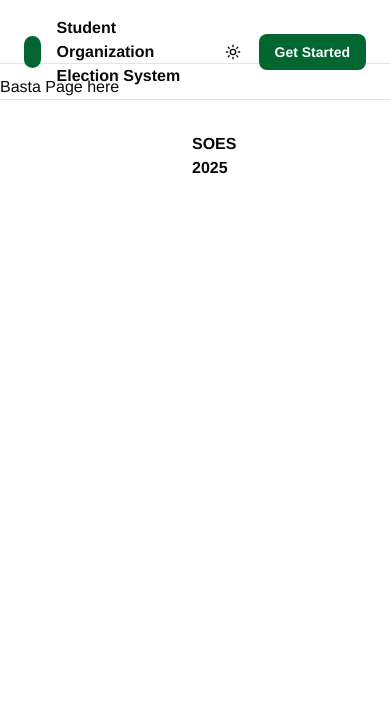
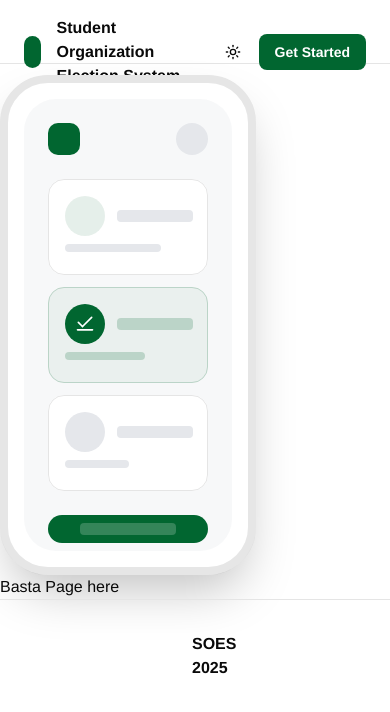
Before and after one commit to CSci-153-Web-Systems-and-Technologies/batch-2025-soes-web, a Next.js app: page / in a window 390 px wide. Shown: the top 712 px of the page. Built offline with nearby package versions, Linux system fonts and the light colour scheme.

Commit message:
Adds landing page body with phone UI
Implements the body of the landing page, which includes a phone UI component to showcase the application's interface and features.

The phone UI simulates an application interface, providing a visual representation of key functionalities.

```diff
--- a/app/components/ModeToggle.tsx
+++ b/app/components/ModeToggle.tsx
@@ -3,14 +3,14 @@
 import * as React from "react";
 import { Moon, Sun } from "lucide-react";
 import { useTheme } from "next-themes";
-
 import { Button } from "@/components/ui/button";
 
 export function ModeToggle() {
   const { theme, setTheme } = useTheme();
 
   return (
-    <Button className="hover:bg-black/0"
+    <Button
+      className="hover:bg-black/0"
       variant="ghost"
       size="icon"
       onClick={() => setTheme(theme === "light" ? "dark" : "light")}
--- /dev/null
+++ b/app/components/Phone.tsx
@@ -0,0 +1,47 @@
+import React from "react";
+import { CheckLine } from "lucide-react";
+
+const Phone = () => {
+  return (
+    <div className="w-64 h-[500px] px-6 pt-6 pb-2 bg-white rounded-[48px] shadow-2xl outline outline-8 outline-offset-[-8px] outline-neutral-950/10 inline-flex flex-col justify-start items-start">
+      <div className="self-stretch h-[452px] pl-6 pt-6 pb-4 bg-gray-200/30 rounded-[32px] flex flex-col justify-start items-start gap-6">
+        <div className="w-40 h-8 inline-flex justify-between items-center">
+          <div className="w-8 h-8 bg-green-800 rounded-[10px]" />
+          <div className="w-8 h-8 relative bg-gray-200 rounded-full" />
+        </div>
+        <div className="w-40 flex-1 flex flex-col justify-start items-start gap-3">
+          <div className="self-stretch h-24 relative bg-white rounded-2xl outline outline-1 outline-offset-[-1px] outline-black/10">
+            <div className="w-32 h-10 left-[17px] top-[17px] absolute inline-flex justify-start items-center gap-3">
+              <div className="w-10 h-10 relative bg-green-800/10 rounded-full" />
+              <div className="flex-1 h-3 relative bg-gray-200 rounded" />
+            </div>
+            <div className="w-24 h-2 left-[17px] top-[65px] absolute bg-gray-200 rounded" />
+          </div>
+          <div className="self-stretch h-24 relative bg-green-800/5 rounded-2xl outline outline-1 outline-offset-[-1px] outline-green-800/20">
+            <div className="w-32 h-10 left-[17px] top-[17px] absolute inline-flex justify-start items-center gap-3">
+              <div className="w-10 h-10 bg-green-800 rounded-full flex justify-center items-center">
+                <div className="w-5 h-5 relative overflow-hidden">
+                  <CheckLine className="w-5 h-5 text-white" />
+                </div>
+              </div>
+              <div className="flex-1 h-3 relative bg-green-800/20 rounded" />
+            </div>
+            <div className="w-20 h-2 left-[17px] top-[65px] absolute bg-green-800/20 rounded" />
+          </div>
+          <div className="self-stretch h-24 relative bg-white rounded-2xl outline outline-1 outline-offset-[-1px] outline-black/10">
+            <div className="w-32 h-10 left-[17px] top-[17px] absolute inline-flex justify-start items-center gap-3">
+              <div className="w-10 h-10 relative bg-gray-200 rounded-full" />
+              <div className="flex-1 h-3 relative bg-gray-200 rounded" />
+            </div>
+            <div className="w-16 h-2 left-[17px] top-[65px] absolute bg-gray-200 rounded" />
+          </div>
+        </div>
+        <div className="w-40 h-11 px-8 pt-2 pb-2 bg-green-800 rounded-2xl flex flex-col justify-start items-center">
+          <div className="self-stretch h-3 relative bg-white/20 rounded" />
+        </div>
+      </div>
+    </div>
+  );
+};
+
+export default Phone;
--- a/app/page.tsx
+++ b/app/page.tsx
@@ -1,11 +1,16 @@
-import React from 'react'
+import React from "react";
+import Phone from "@/app/components/Phone";
 
 const page = () => {
   return (
     <div>
+      {/* Section 1 */}
+      <div>
+        <Phone />
+      </div>
       Basta Page here
     </div>
-  )
-}
+  );
+};
 
-export default page
+export default page;
```
Also changed, not shown: app/components/LandingPageHeader.tsx (+5 -3 lines).
